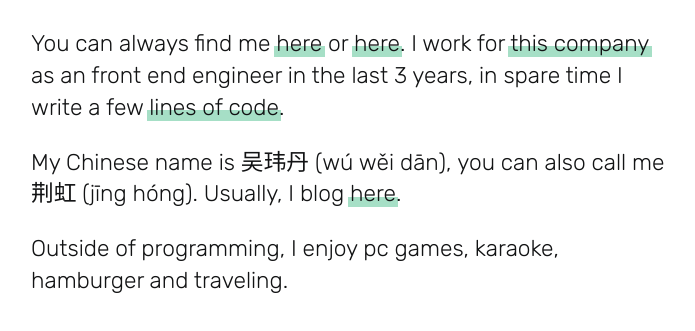
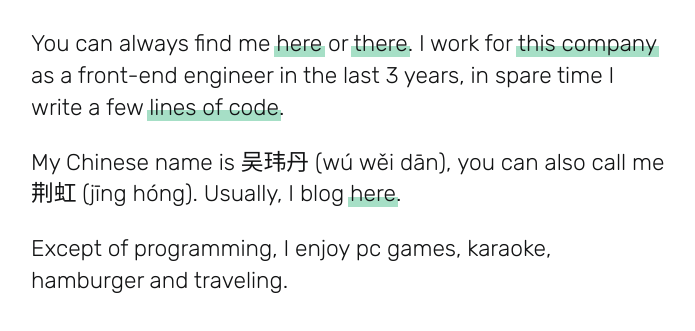
Before and after one commit to superfur/home-page, a plain HTML site: page index.html in a window 1280 px wide. Shown: the part 245-576 px from the top of the page, without its empty margins (105-800 px from the left). Drawn offline with Linux system fonts and the light colour scheme.

Commit message:
fix: 语法问题修复

```diff
--- a/index.html
+++ b/index.html
@@ -60,14 +60,14 @@
     <p style="font-weight: 500; font-size: 2.2em">My name is Septem Wu.</p>
     <p>
         You can always find me <a href="https://www.zhihu.com/people/septem-36" target="_blank">here</a>
-        or <a href="https://www.facebook.com/profile.php?id=100034879101805" target="_blank">here</a>.
-        I work for <a href="https://www.kujiale.com/" target="_blank">this company</a> as an front end engineer in the last 3 years, in spare time I write a few <a href="https://github.com/superfur/" target="_blank">lines of code</a>.
+        or <a href="https://www.facebook.com/profile.php?id=100034879101805" target="_blank">there</a>.
+        I work for <a href="https://www.kujiale.com/" target="_blank">this company</a> as a front-end engineer in the last 3 years, in spare time I write a few <a href="https://github.com/superfur/" target="_blank">lines of code</a>.
     </p>
     <p>
         My Chinese name is 吴玮丹 (wú wěi dān), you can also call me 荆虹 (jīng hóng). Usually, I blog <a href="https://blog.septem.me/" target="_blank">here</a>.
     </p>
     <p>
-        Outside of programming, I enjoy pc games, karaoke, hamburger and traveling.
+        Except of programming, I enjoy pc games, karaoke, hamburger and traveling.
     </p>
 </body>
 
```
